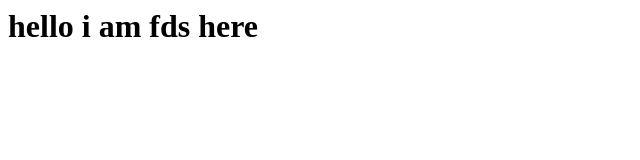
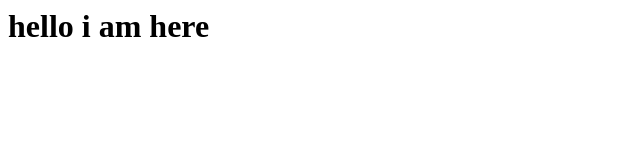
Before and after one commit to qrs-arash/myfirst, a plain HTML site: page index.html in a window 1280 px wide. Shown: the whole page, without its empty margins (0-640 px from the left). Drawn offline with Linux system fonts and the light colour scheme.

Commit message:
my commit

```diff
--- a/index.html
+++ b/index.html
@@ -1 +1 @@
-<h1>hello i am  fds here</h1>
+<h1>hello i am   here</h1>
```
